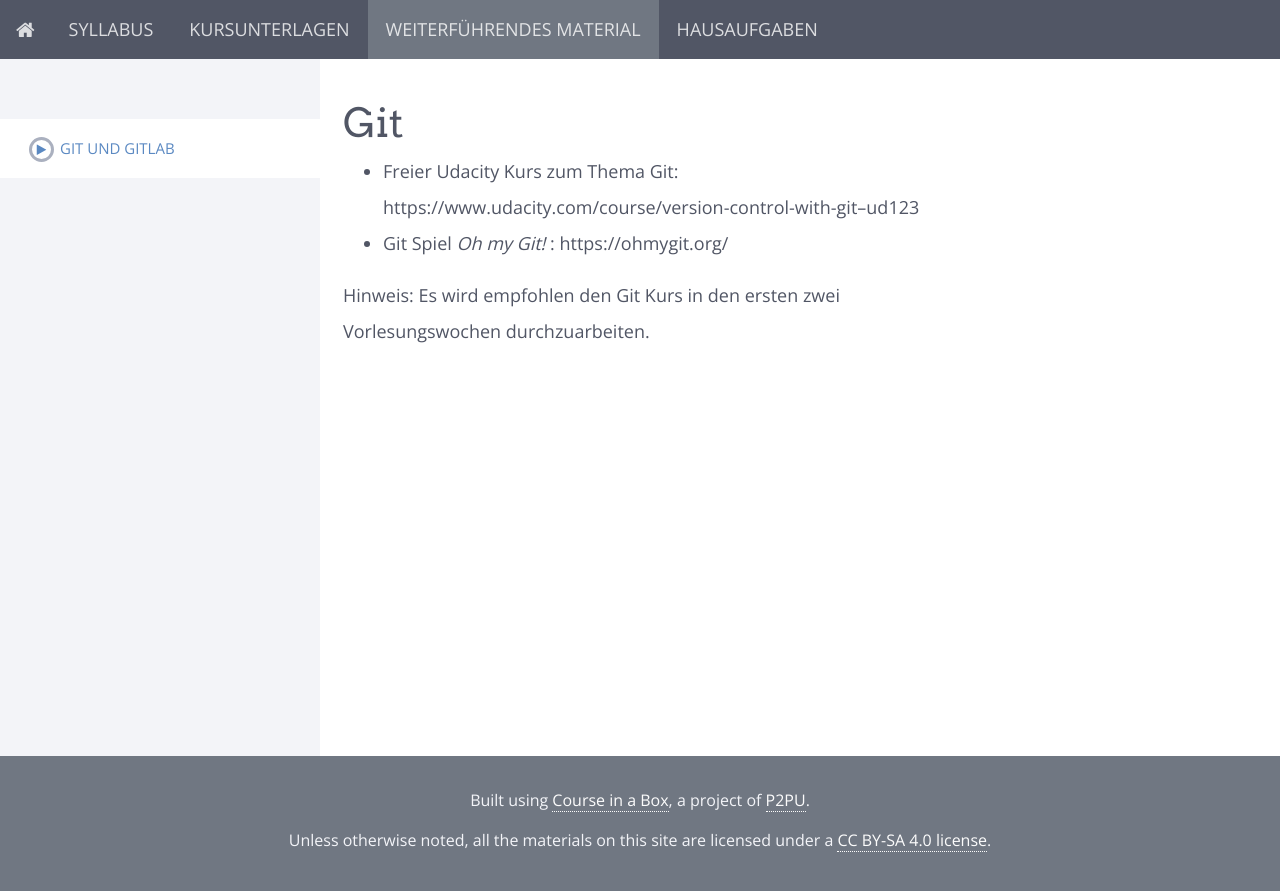
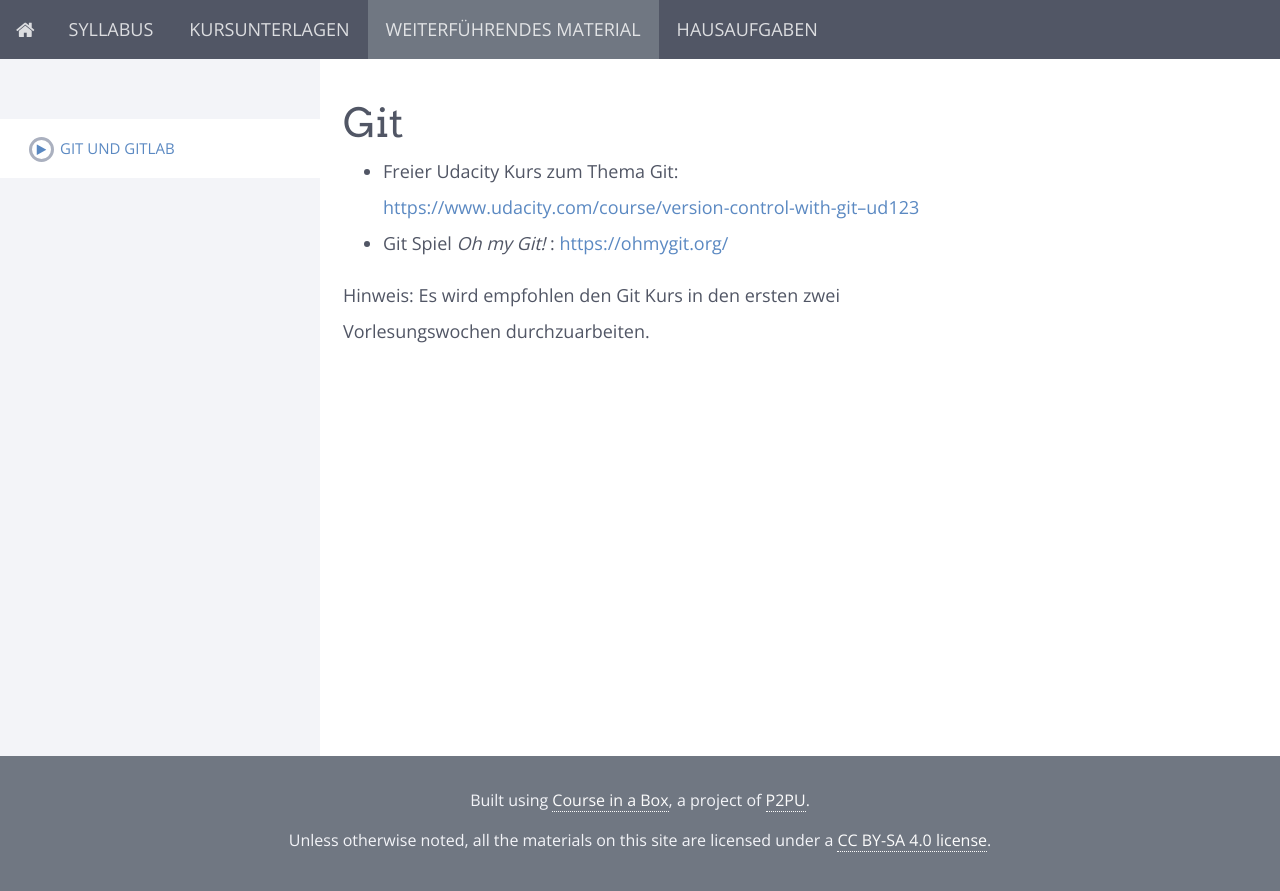
Before and after one commit to aheil/os, a Jekyll site: the page built from modules/material/_posts/2022-04-01-Git.md, in a window 1280 px wide. Shown: the top 891 px of the page. Built offline with Jekyll 4.4.1, drawn with Linux system fonts in a browser that asks for light colours; nearby versions of some CDN libraries; part of the change alters nothing that is shown.

Commit message:
links added

```diff
--- a/modules/material/_posts/2022-04-01-Git.md
+++ b/modules/material/_posts/2022-04-01-Git.md
@@ -4,7 +4,7 @@ title: Git und GitLab
 
 # Git
 
-- Freier Udacity Kurs zum Thema Git: https://www.udacity.com/course/version-control-with-git--ud123
-- Git Spiel *Oh my Git!* : https://ohmygit.org/
+- Freier Udacity Kurs zum Thema Git: [https://www.udacity.com/course/version-control-with-git--ud123](https://ohmygit.org/)
+- Git Spiel *Oh my Git!* : [https://ohmygit.org/](https://ohmygit.org/)
 
 Hinweis: Es wird empfohlen den Git Kurs in den ersten zwei Vorlesungswochen durchzuarbeiten.
```
